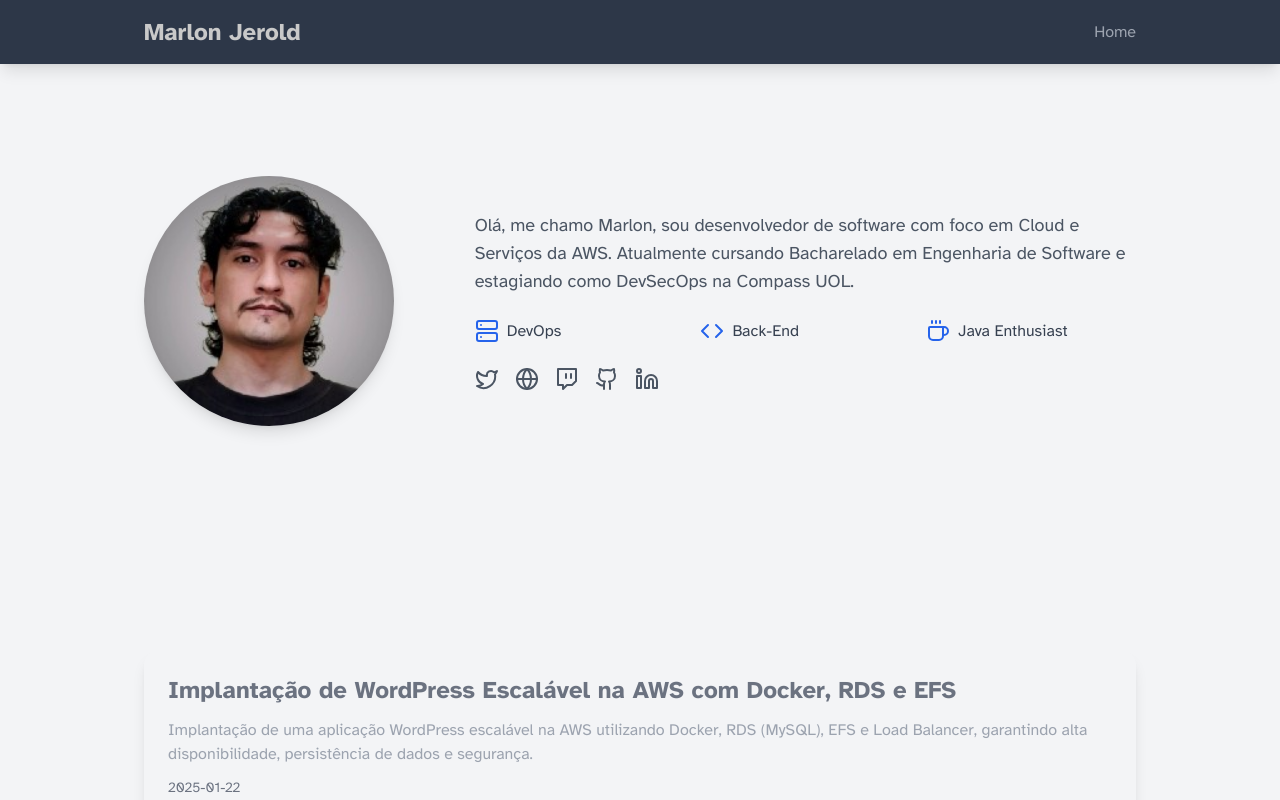
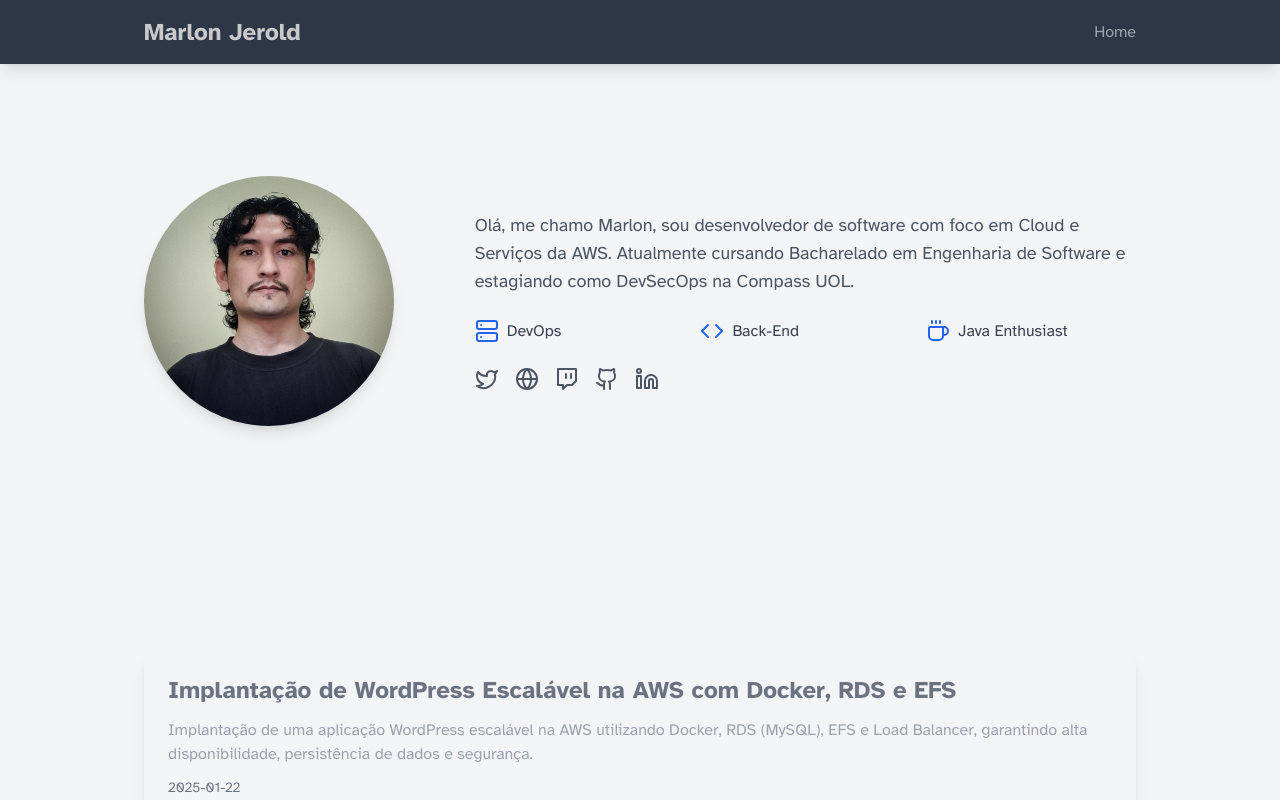
Before and after one commit to MarlonJerold/site, a Next.js app: page / in a window 1280 px wide. Shown: the top 800 px of the page. Built offline with nearby package versions, Linux system fonts and the light colour scheme.

Commit message:
tererere

```diff
--- a/components/About.tsx
+++ b/components/About.tsx
@@ -22,7 +22,14 @@ export default function About() {
             animate={{ opacity: 1, x: 0 }}
             transition={{ duration: 0.5, delay: 0.2 }}
           >
-            <Image src="/imagem.png" alt="Marlon Jerold" width={250} height={250} className="rounded-full shadow-lg" />
+            <Image
+  src="/eu.jpg"
+  alt="Marlon Jerold"
+  width={250}
+  height={250}
+  className="rounded-full shadow-lg object-cover aspect-square"
+/>
+
           </motion.div>
           <motion.div
             className="md:w-2/3"
```
Also changed, not shown: public/eu.jpg (added), public/imagem.png (deleted).
